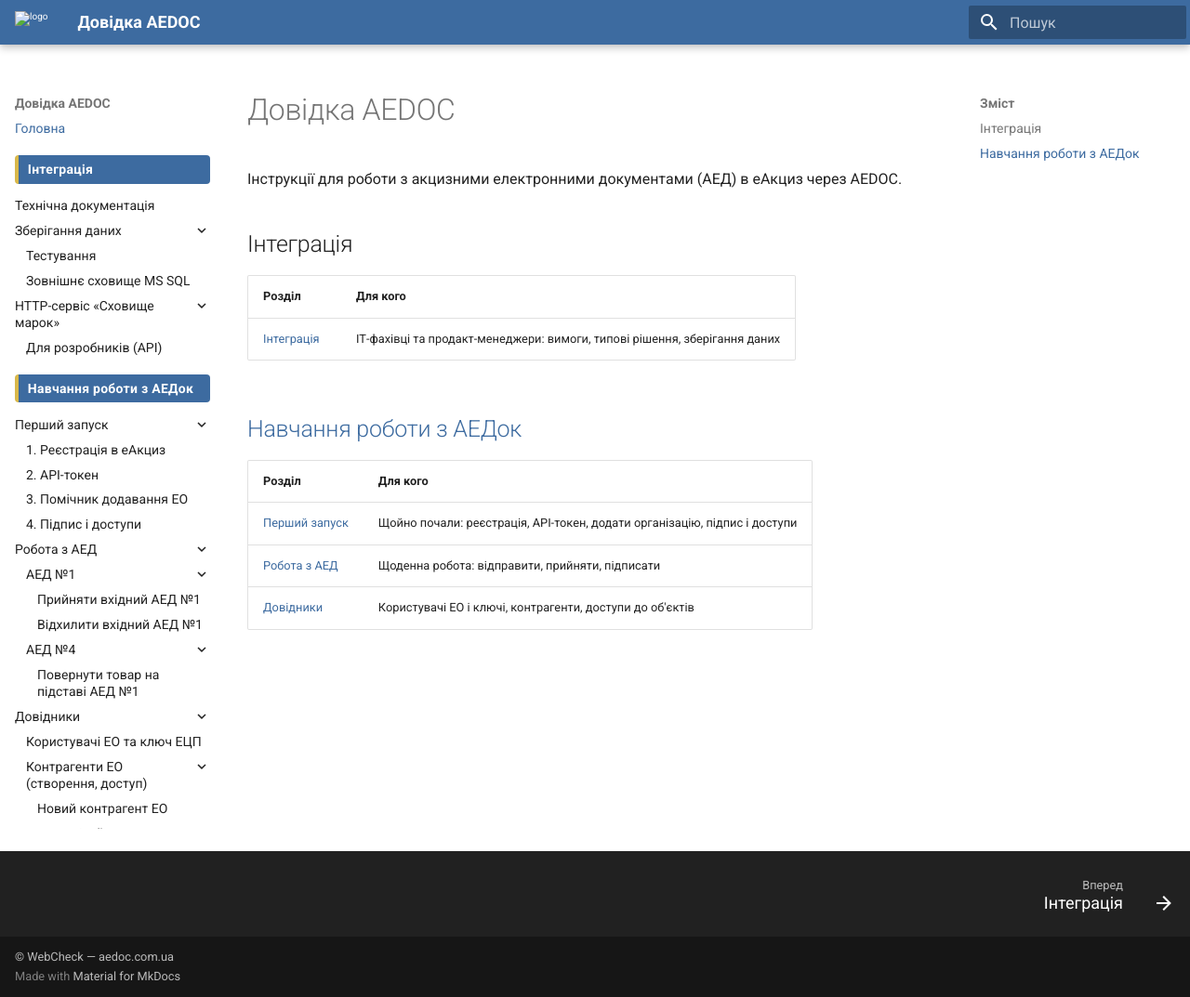
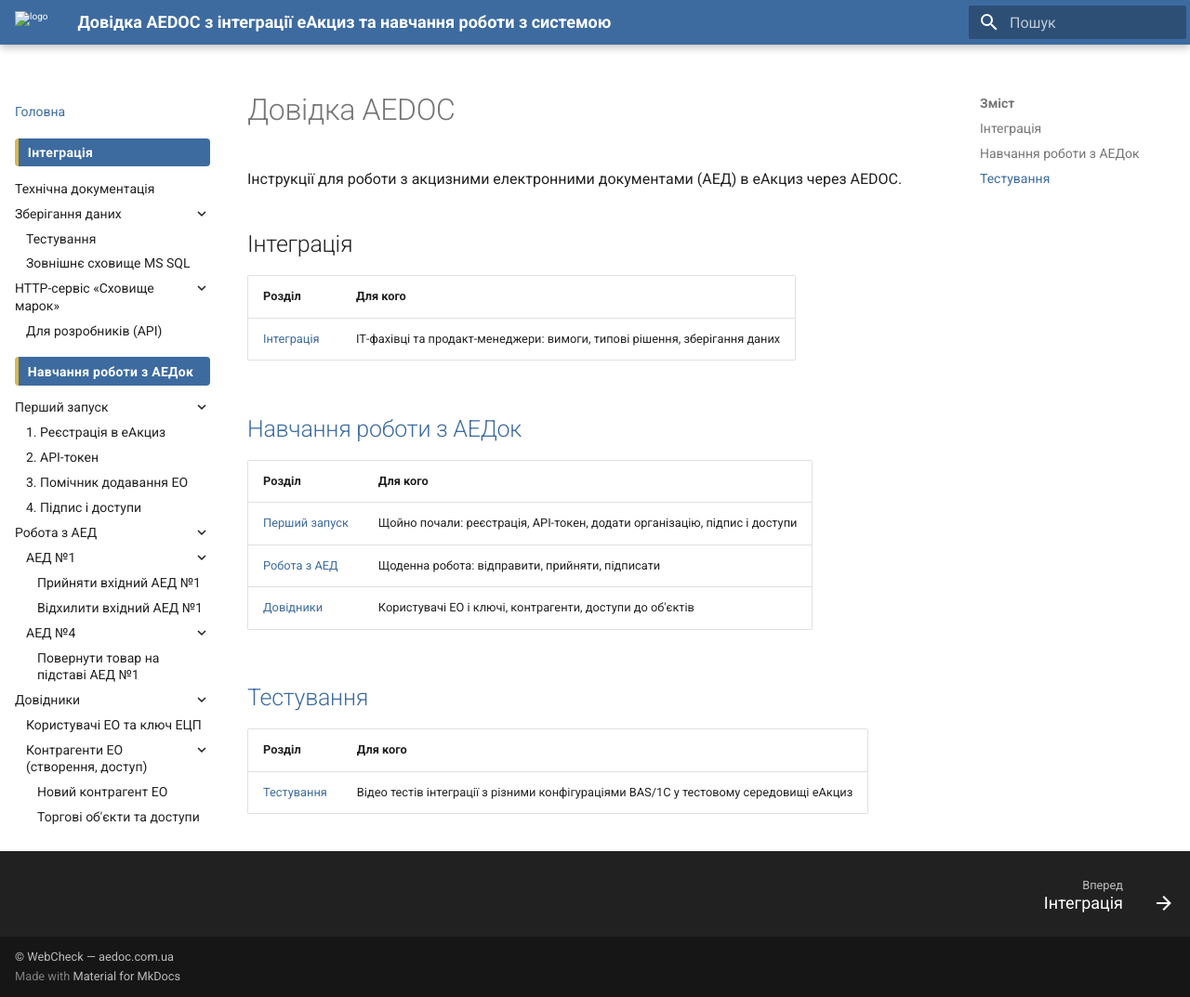
Before and after one commit to sukhenko/aedoc-docs, an MkDocs documentation site: the page built from docs/index.md, in a window 1280 px wide and 1073 px high. Shown: the whole window at 93% size. Built offline with MkDocs 1.6.1 and Material for MkDocs 9.7.7, drawn with Linux system fonts in a browser that asks for light colours.

Commit message:
Назва сайту: «Довідка AEDOC з інтеграції еАкциз та навчання роботи з системою»; Тестування на головній
Co-Authored-By: Claude Opus 5.5 <noreply@anthropic.com>
Claude-Session: https://claude.ai/code/session_0177sjggDQ9MXuFeJFH1q7HZ

```diff
--- a/docs/index.md
+++ b/docs/index.md
@@ -15,3 +15,9 @@
 | [Перший запуск](pershyi-zapusk/index.md) | Щойно почали: реєстрація, API-токен, додати організацію, підпис і доступи |
 | [Робота з АЕД](aed/index.md) | Щоденна робота: відправити, прийняти, підписати |
 | [Довідники](dovidnyky/index.md) | Користувачі ЕО і ключі, контрагенти, доступи до об'єктів |
+
+## [Тестування](testuvannia/index.md)
+
+| Розділ | Для кого |
+|---|---|
+| [Тестування](testuvannia/index.md) | Відео тестів інтеграції з різними конфігураціями BAS/1С у тестовому середовищі еАкциз |
--- a/docs/stylesheets/extra.css
+++ b/docs/stylesheets/extra.css
@@ -54,3 +54,8 @@
 @media (max-width: 76.1875em) {
   .md-typeset img.shot[style*="width"] { width: auto !important; max-width: 100%; }
 }
+
+/* Довга назва сайту вже є в шапці — не дублюємо її над меню на десктопі */
+@media (min-width: 76.25em) {
+  .md-nav--primary > .md-nav__title { display: none; }
+}
--- a/mkdocs.yml
+++ b/mkdocs.yml
@@ -1,5 +1,5 @@
-site_name: Довідка AEDOC
-site_description: Документація АЕДок та еАкциз
+site_name: Довідка AEDOC з інтеграції еАкциз та навчання роботи з системою
+site_description: Довідка AEDOC з інтеграції еАкциз та навчання роботи з системою
 site_url: https://dovidka.aedoc.com.ua/
 copyright: © WebCheck — <a href="https://aedoc.com.ua">aedoc.com.ua</a>
 
```
